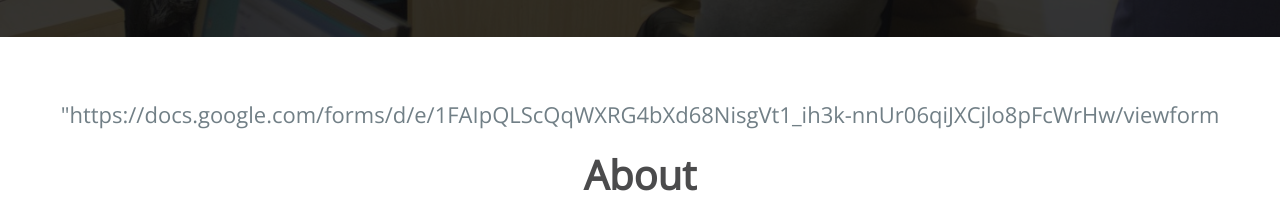
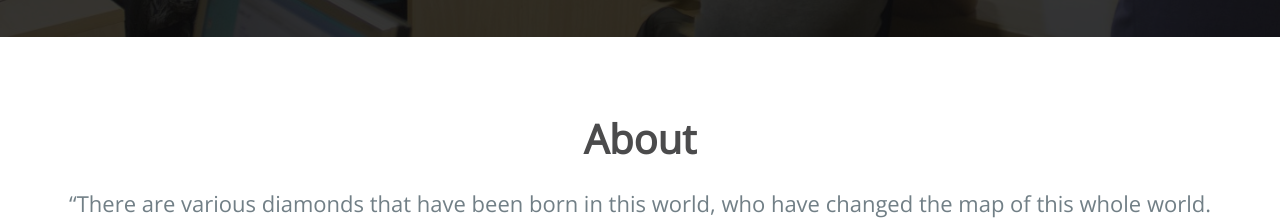
Before and after one commit to liginv/KuttyCoders, a plain HTML site: page index.html in a window 1280 px wide. Shown: the part 587-806 px from the top of the page. Drawn offline with nearby package versions, Linux system fonts and the light colour scheme; a web font is replaced by a local one.

Commit message:
index 1 new

```diff
--- a/index.html
+++ b/index.html
@@ -118,7 +118,7 @@
   <section id="About" class="section-padding">
     <div class="container">
       <div class="row">
-        <div class="header-section text-center">"https://docs.google.com/forms/d/e/1FAIpQLScQqWXRG4bXd68NisgVt1_ih3k-nnUr06qiJXCjlo8pFcWrHw/viewform
+        <div class="header-section text-center">
           <h2 class="heading1" >About</h2>
           <p>
               “There are various diamonds that have been born in this world, who have changed the map of this whole world. <br>  Because they were able to see the world from a different angle”
```
